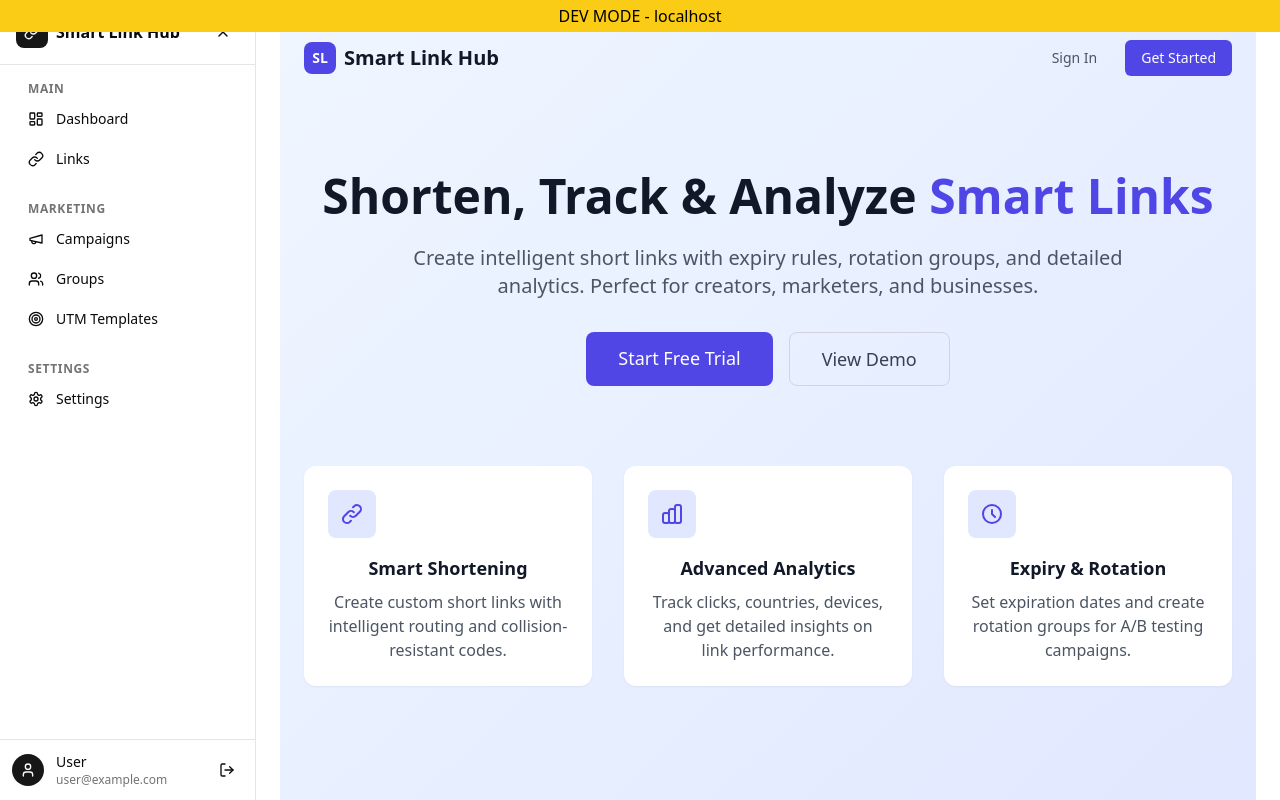
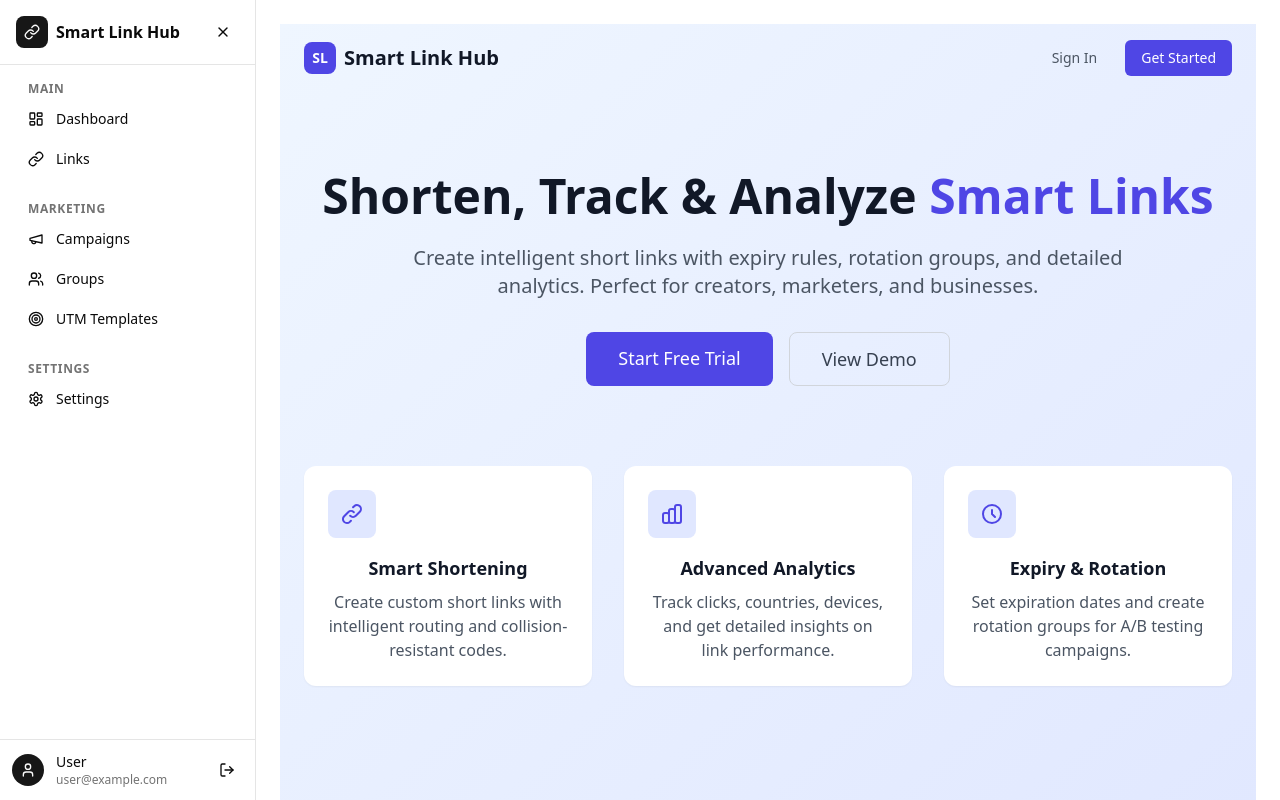
Before and after one commit to yunessbahi/SHL, a Next.js app: page / in a window 1280 px wide. Built offline with nearby package versions, Linux system fonts and the light colour scheme; no server answers.

Commit message:
freature - smartlink

```diff
--- a/app/layout.tsx
+++ b/app/layout.tsx
@@ -15,12 +15,6 @@ export default function RootLayout({
   return (
     <html lang="en">
       <body>
-        {process.env.NODE_ENV === "development" && (
-          <div className="fixed top-0 w-full bg-yellow-400 text-black p-1 text-center z-50">
-            DEV MODE - localhost
-          </div>
-        )}
-
         <Sidebar>{children}</Sidebar>
       </body>
     </html>
--- a/lib/supabase/client.ts
+++ b/lib/supabase/client.ts
@@ -1,7 +1,7 @@
 import { createBrowserClient } from "@supabase/ssr";
 
 const supabaseUrl = process.env.NEXT_PUBLIC_SUPABASE_URL;
-const supabaseKey = process.env.NEXT_PUBLIC_SUPABASE_ANON_KEY;
+const supabaseKey = process.env.NEXT_PUBLIC_SUPABASE_PUBLISHABLE_DEFAULT_KEY;
 
 export const createClient = () =>
   createBrowserClient(supabaseUrl!, supabaseKey!);
--- a/lib/supabase/middleware.ts
+++ b/lib/supabase/middleware.ts
@@ -2,7 +2,7 @@ import { createServerClient, type CookieOptions } from "@supabase/ssr";
 import { type NextRequest, NextResponse } from "next/server";
 
 const supabaseUrl = process.env.NEXT_PUBLIC_SUPABASE_URL;
-const supabaseKey = process.env.NEXT_PUBLIC_SUPABASE_ANON_KEY;
+const supabaseKey = process.env.NEXT_PUBLIC_SUPABASE_PUBLISHABLE_DEFAULT_KEY;
 
 export const createClient = (request: NextRequest) => {
   // Create an unmodified response
--- a/lib/supabase/server.ts
+++ b/lib/supabase/server.ts
@@ -2,7 +2,7 @@ import { createServerClient, type CookieOptions } from "@supabase/ssr";
 import { cookies } from "next/headers";
 
 const supabaseUrl = process.env.NEXT_PUBLIC_SUPABASE_URL;
-const supabaseKey = process.env.NEXT_PUBLIC_SUPABASE_ANON_KEY;
+const supabaseKey = process.env.NEXT_PUBLIC_SUPABASE_PUBLISHABLE_DEFAULT_KEY;
 
 export const createClient = (cookieStore: ReturnType<typeof cookies>) => {
   return createServerClient(supabaseUrl!, supabaseKey!, {
```
